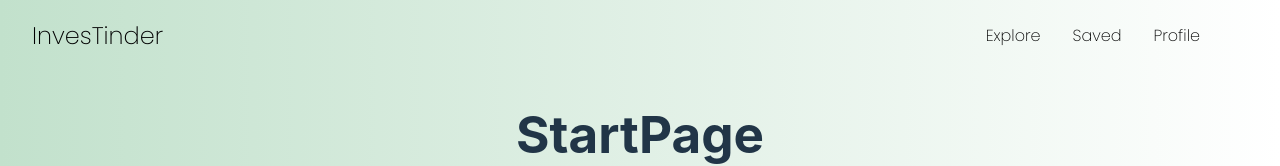
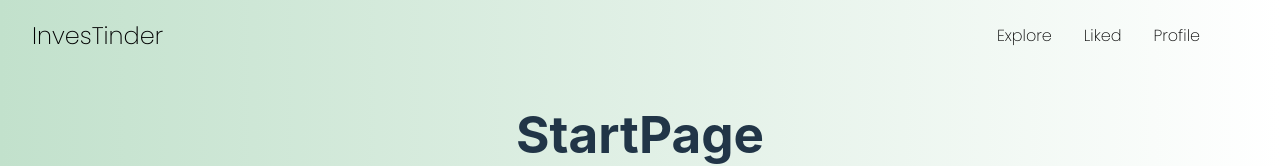
Before and after one commit to Amandabru/VCLeadGenerator, a React (Vite) app in the folder client/: page / in a window 1280 px wide. Shown: the top 166 px of the page. Built offline with nearby package versions, Linux system fonts and the light colour scheme.

Commit message:
change name to liked

```diff
--- a/client/src/components/NavBar.jsx
+++ b/client/src/components/NavBar.jsx
@@ -11,7 +11,7 @@
                 <Link to="/explore" className="test">Explore</Link>
             </li>
             <li>
-                <Link to="/saved">Saved</Link>
+                <Link to="/saved">Liked</Link>
             </li>
             <li>
                 <Link to="/profile">Profile</Link>
```
